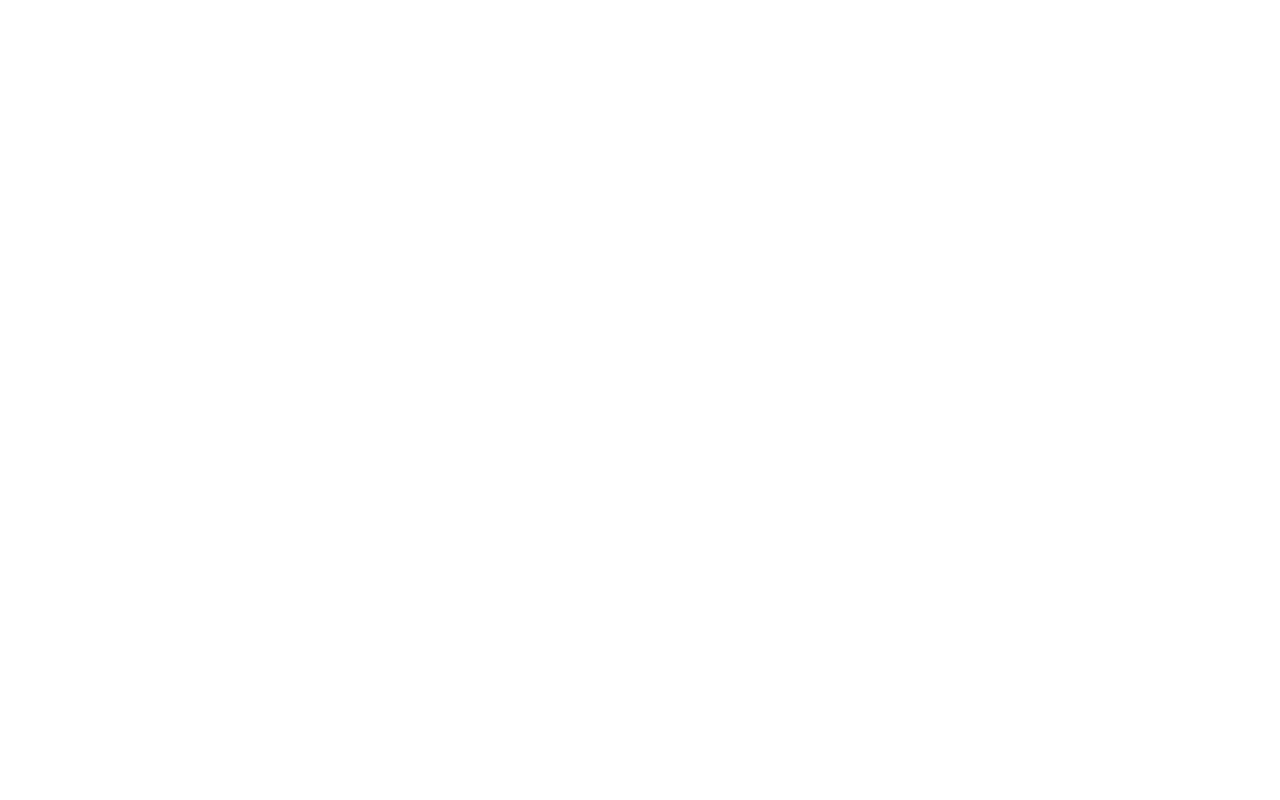
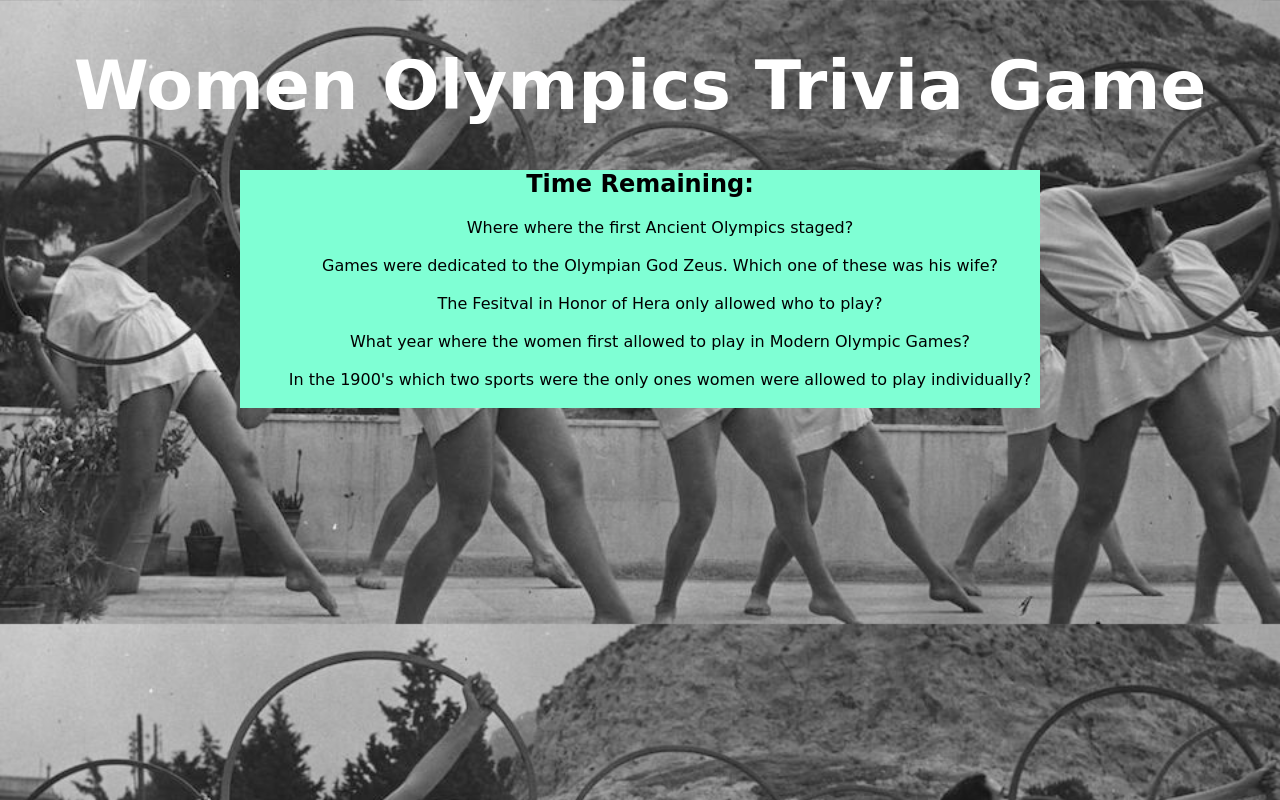
Before and after one commit to Rodriguez32/TriviaGame, a plain HTML site: page index.html in a window 1280 px wide. Drawn offline with nearby package versions, Linux system fonts and the light colour scheme.

Commit message:
added html, css and images

```diff
--- a/assets/css/style.css
+++ b/assets/css/style.css
@@ -0,0 +1,28 @@
+body {
+    background-size: cover;
+    font-family: cursive;
+}
+
+.background {
+    background-image: url(../images/women-olympics.jpg)
+}
+
+
+#header {
+    font-size: 34px;
+    color: white;
+    text-align: center;
+}
+
+#content {
+    background-color: aquamarine;
+    font-size: 34 px;
+    text-align: center;
+    width: 800px;
+    margin-left: auto;
+    margin-right: auto;
+}
+
+#content ul {
+    list-style-type: none;
+}
--- a/index.html
+++ b/index.html
@@ -9,8 +9,28 @@
     <script src="https://cdnjs.cloudflare.com/ajax/libs/jquery/3.2.1/jquery.min.js"></script>
 </head>
 
-<body>
+<body class="background" >
+<div id="Container" >
+    <div id="header">
+        <h1>Women Olympics Trivia Game</h1>
+        </div>
 
+        <div id="content">
+            <h2>Time Remaining: </h2>
+            <ul>
+                <li>Where where the first Ancient Olympics staged?</li>
+                <br>
+                <li>Games were dedicated to the Olympian God Zeus. Which one of these was his wife?</li>
+                <br>
+                <li>The Fesitval in Honor of Hera only allowed who to play?</li>
+                <br>
+                <li>What year where the women first allowed to play in Modern Olympic Games?</li>
+                <br>
+                <li>In the 1900's which two sports were the only ones women were allowed to play individually?</li>
+                <br>
+            </ul>
+        </div>
+</div>
 
 
 
```
Also changed, not shown: assets/images/women-olympics.jpg (added).
